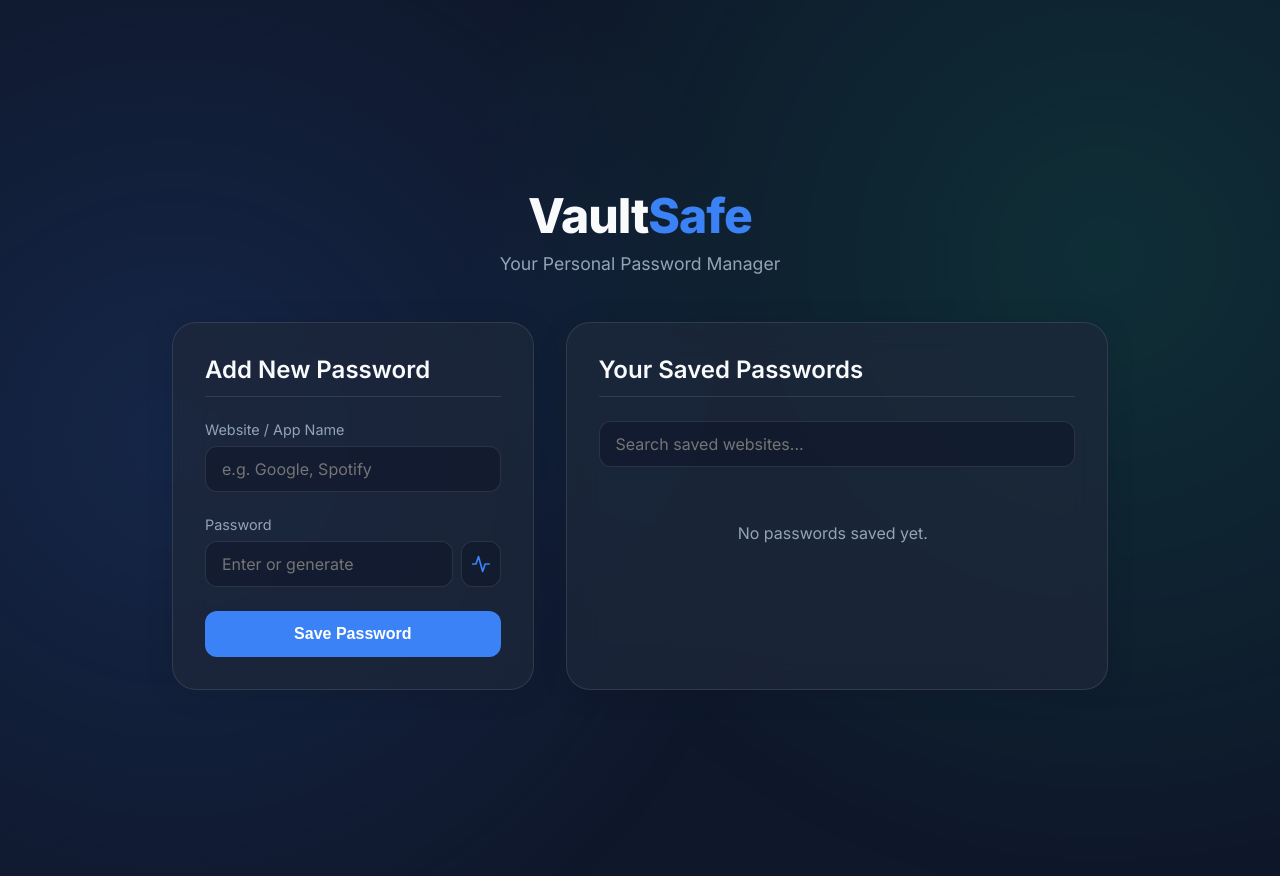
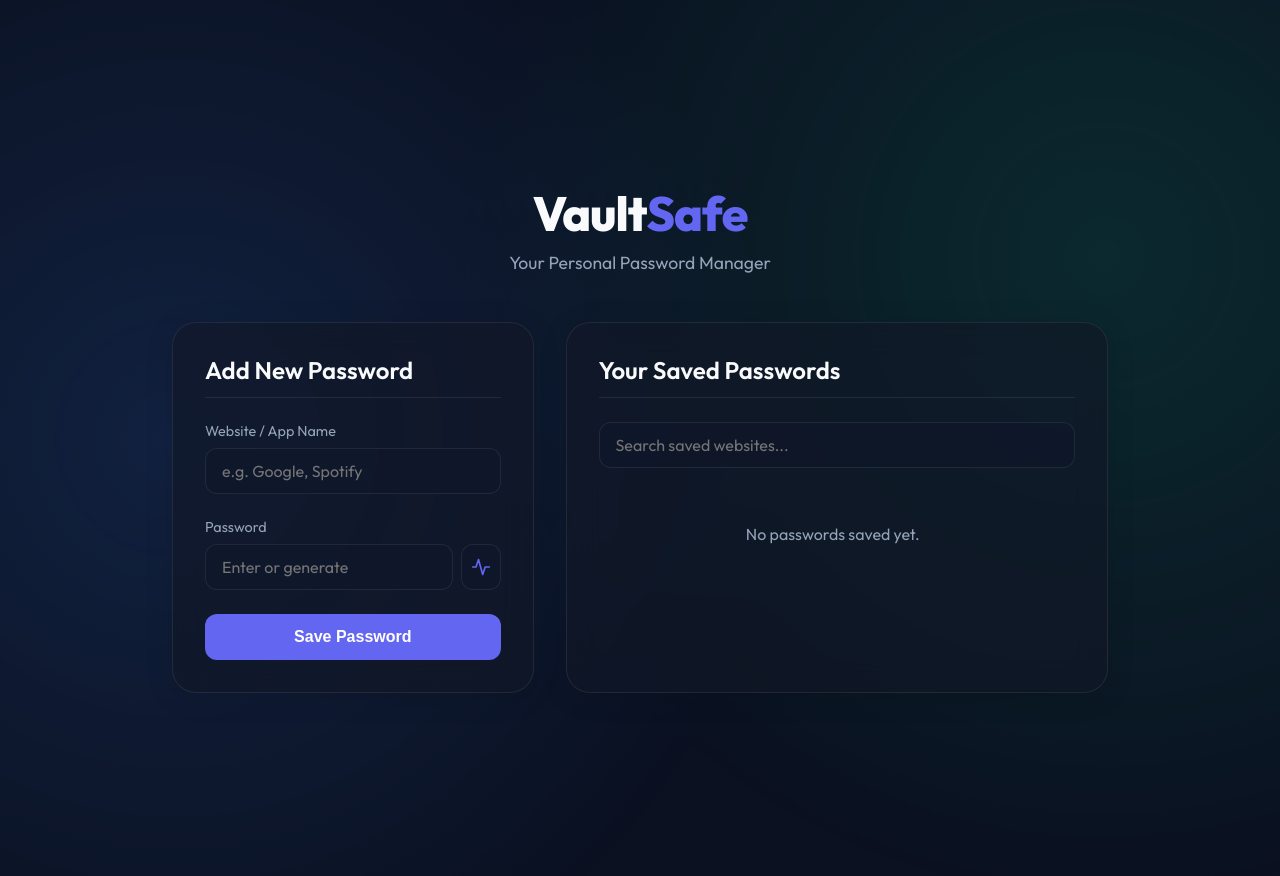
Before and after one commit to mishraadarsh27/password-manager, a Flask app: page / in a window 1280 px wide. Run offline with Flask 3, Linux system fonts and the light colour scheme; data that the repository does not hold is empty.

Commit message:
feat: setup premium fonts and css variables

```diff
--- a/static/css/style.css
+++ b/static/css/style.css
@@ -1,13 +1,16 @@
 :root {
-    --bg-color: #0f172a;
-    --card-bg: rgba(30, 41, 59, 0.7);
-    --primary: #3b82f6;
-    --primary-hover: #2563eb;
+    --bg-color: #0b1121;
+    --card-bg: rgba(17, 24, 39, 0.65);
+    --primary: #6366f1;
+    --primary-hover: #4f46e5;
     --accent: #10b981;
     --text-main: #f8fafc;
     --text-muted: #94a3b8;
-    --border: rgba(255, 255, 255, 0.1);
+    --border: rgba(255, 255, 255, 0.08);
     --danger: #ef4444;
+    --warning: #f59e0b;
+    --font-sans: 'Outfit', sans-serif;
+    --font-mono: 'JetBrains Mono', monospace;
 }
 
 * {
@@ -17,7 +20,7 @@
 }
 
 body {
-    font-family: 'Inter', sans-serif;
+    font-family: var(--font-sans);
     background-color: var(--bg-color);
     color: var(--text-main);
     min-height: 100vh;
@@ -250,7 +253,7 @@ input:focus {
 
 .pwd-text {
     color: var(--text-muted);
-    font-family: monospace;
+    font-family: var(--font-mono);
     font-size: 1rem;
     background: rgba(0,0,0,0.3);
     padding: 0.2rem 0.5rem;
--- a/templates/index.html
+++ b/templates/index.html
@@ -4,7 +4,7 @@
     <meta charset="UTF-8">
     <meta name="viewport" content="width=device-width, initial-scale=1.0">
     <title>Personal Password Manager</title>
-    <link href="https://fonts.googleapis.com/css2?family=Inter:wght@300;400;600;800&display=swap" rel="stylesheet">
+    <link href="https://fonts.googleapis.com/css2?family=Outfit:wght@300;400;500;600;800&family=JetBrains+Mono:wght@400&display=swap" rel="stylesheet">
     <link rel="stylesheet" href="{{ url_for('static', filename='css/style.css') }}">
 </head>
 <body>
```
